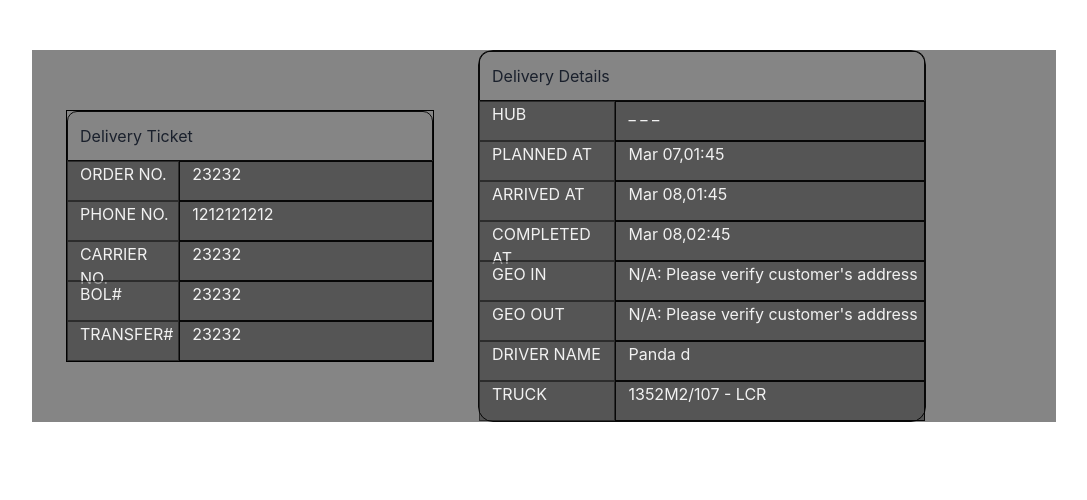
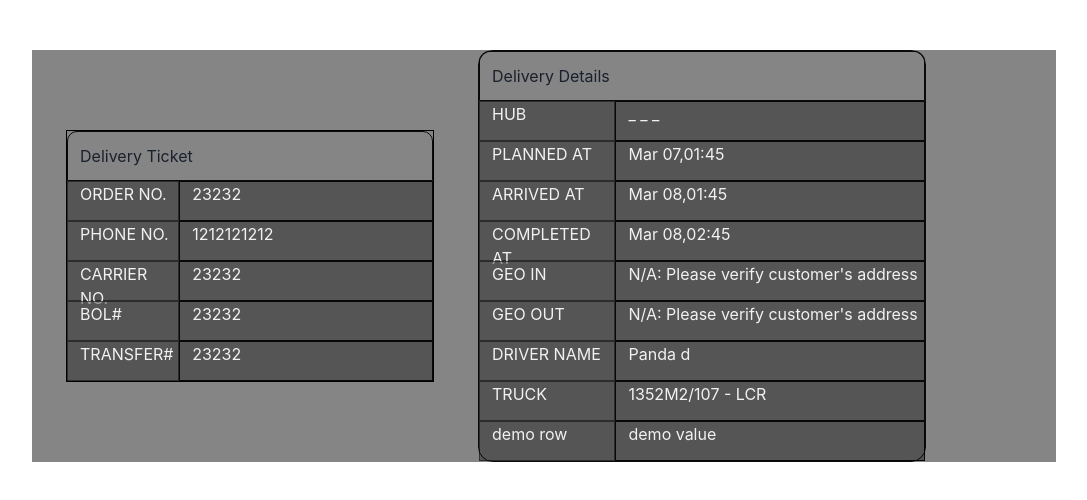
Before and after one commit to surakshagithub/emotionpractice, a React (Create React App) app: page / in a window 1280 px wide. Shown: the top 500 px of the page, without its empty margins (96-1183 px from the left). Built offline with nearby package versions, Linux system fonts and the light colour scheme.

Commit message:
add new row in deliverydetails table

```diff
--- a/src/Components/DeliveryDetails.js
+++ b/src/Components/DeliveryDetails.js
@@ -37,6 +37,10 @@ const deliveryDetails = [
   {
     title: "TRUCK",
     value: "1352M2/107 - LCR",
+  },
+  {
+    title: "demo row",
+    value: "demo value",
   },
 ];
 
```
